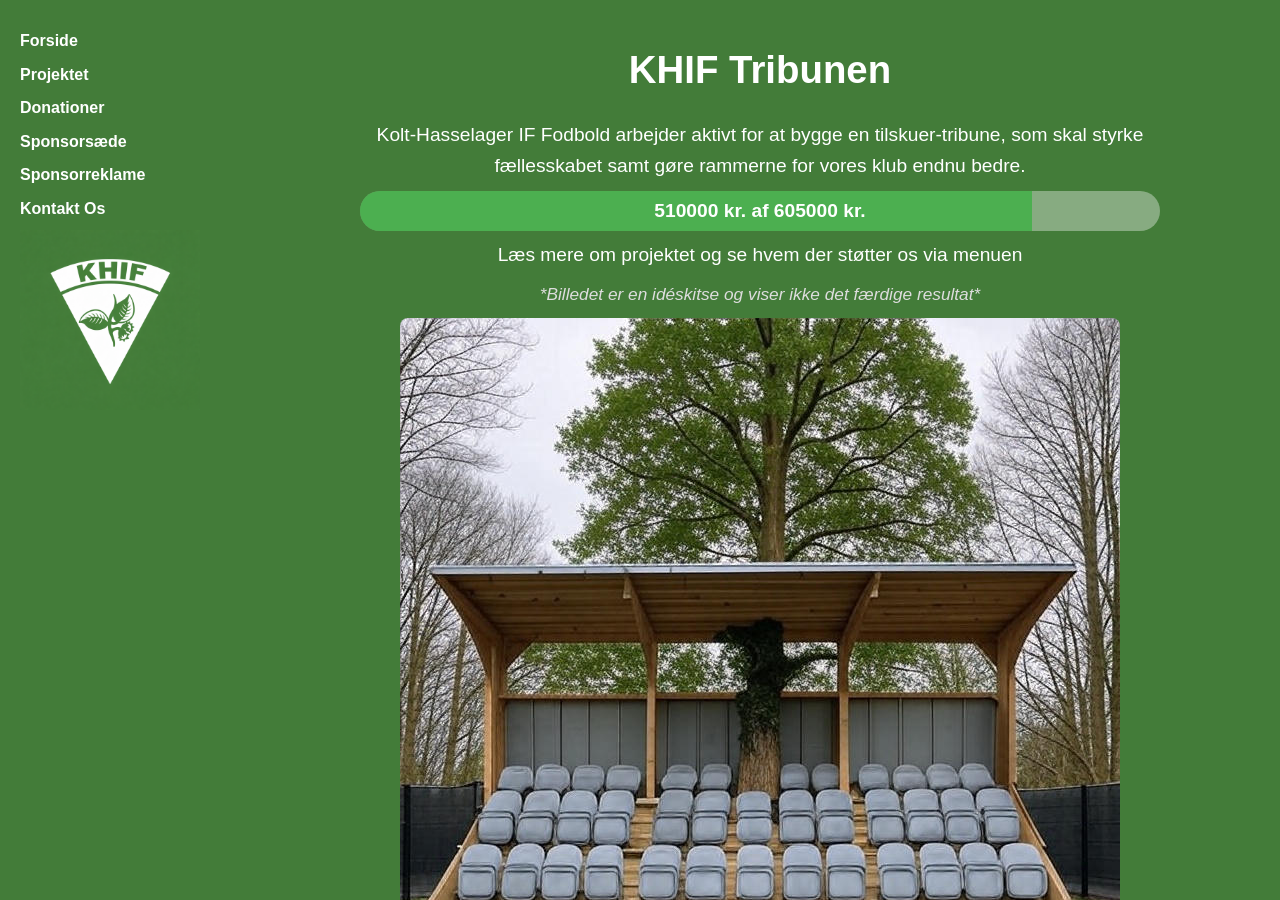
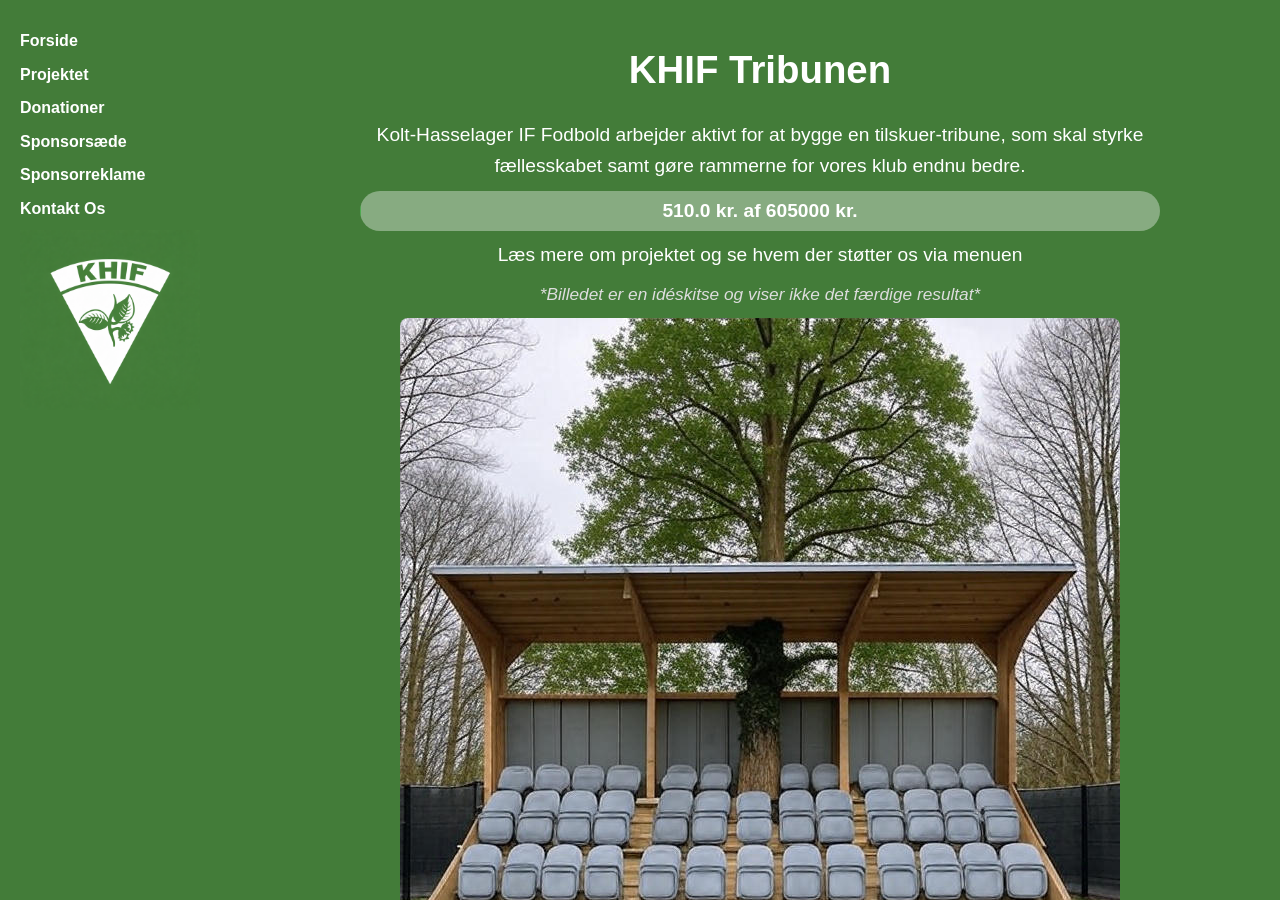
Before and after one commit to msj33/khif-tribune, a Jekyll site: the page built from index.md, in a window 1280 px wide and 900 px high. Built offline with Jekyll 4.4.1, drawn with Linux system fonts in a browser that asks for light colours.

Commit message:
Fix donation amount formatting

```diff
--- a/_data/donationer.yml
+++ b/_data/donationer.yml
@@ -1,2 +1,2 @@
-belob: 510000
+belob: 510.000
 sidst_opdateret: 2026-01-16
```
